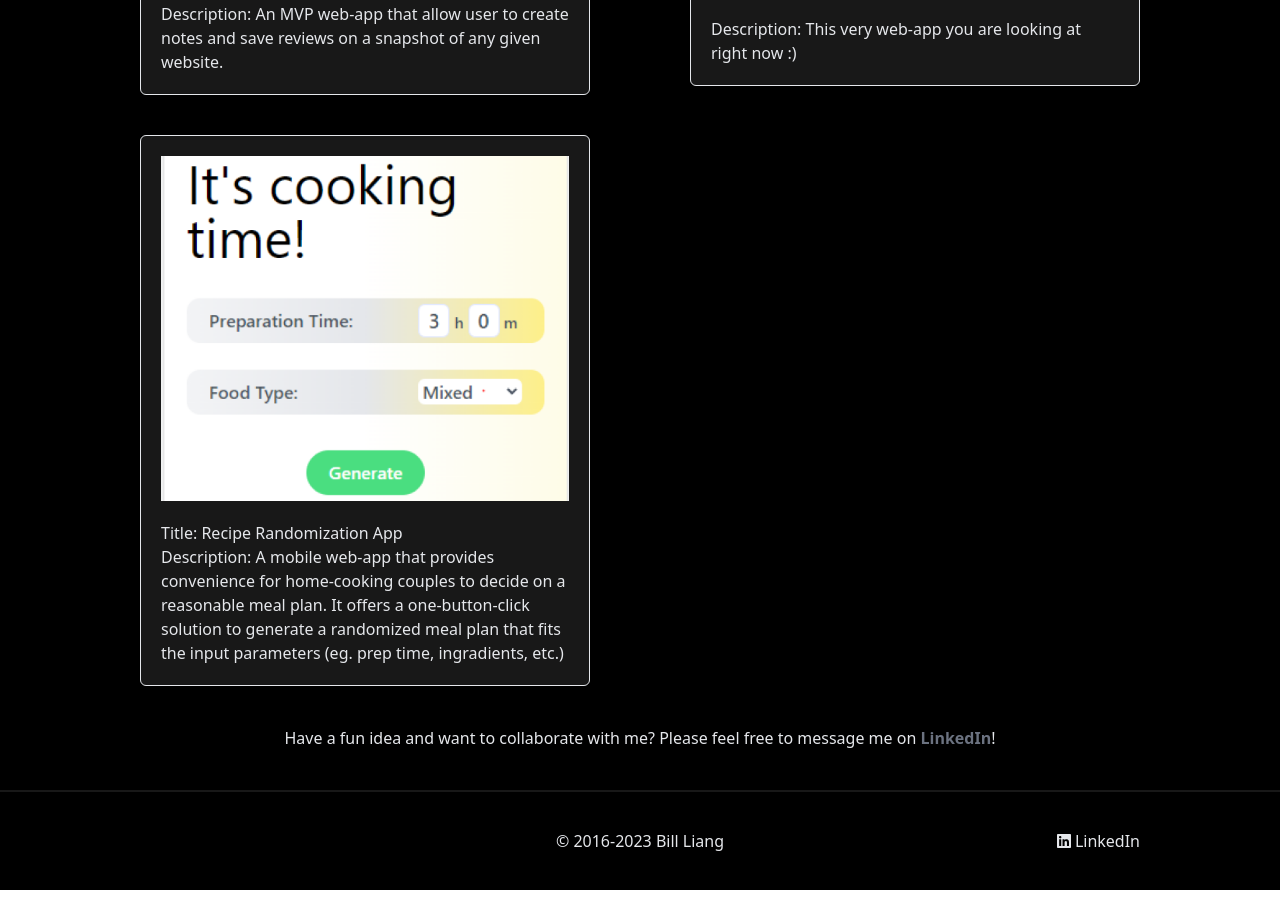
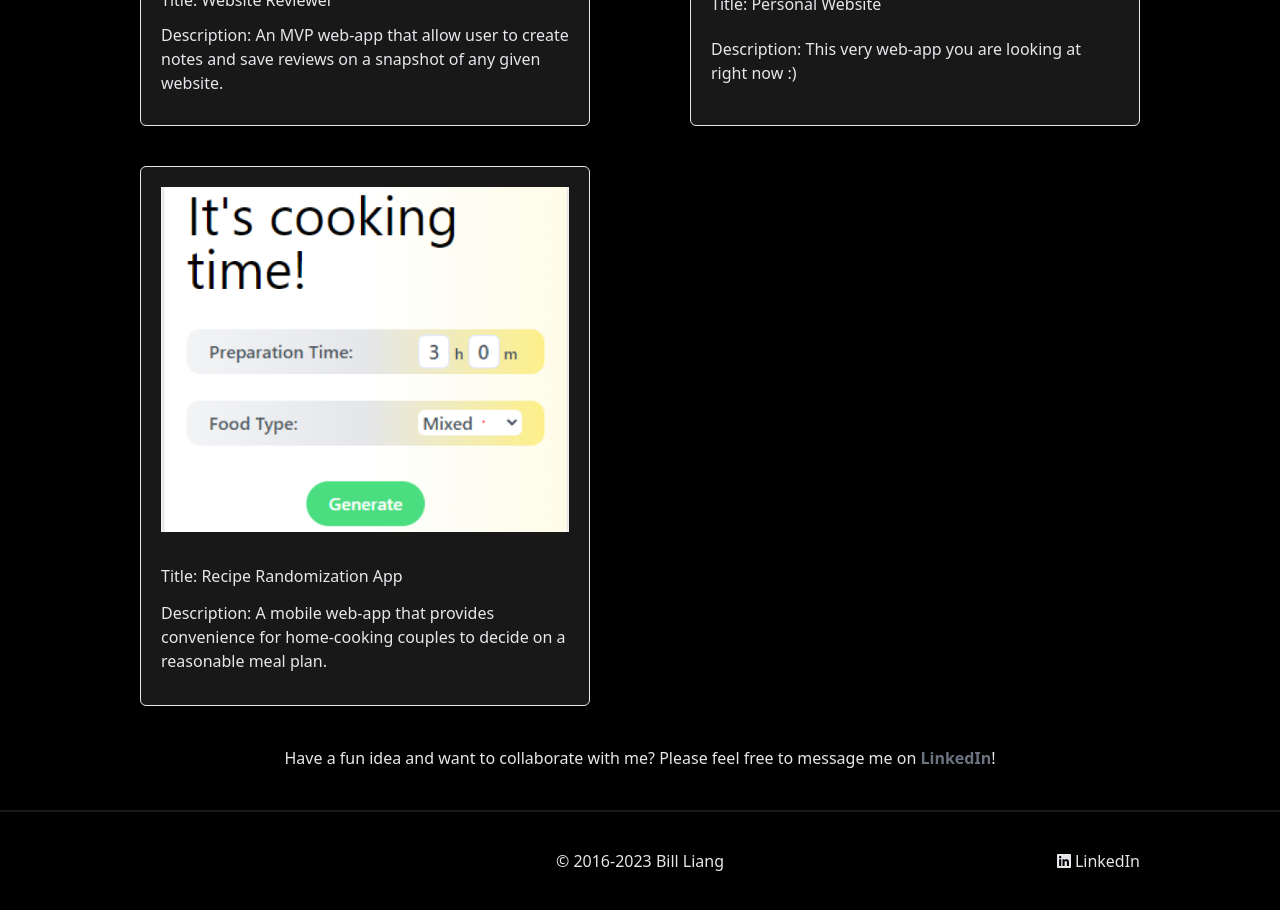
Before and after one commit to lzhlchmxl/2023-personal-site, a React (Create React App) app: page /projects in a window 1280 px wide. Shown: the part 640-1550 px from the top of the page. Built offline with nearby package versions, Linux system fonts and the light colour scheme.

Commit message:
Fix minor UI/UX issue on projectCard component

```diff
--- a/src/ProjectCard.tsx
+++ b/src/ProjectCard.tsx
@@ -48,14 +48,15 @@ export default function ProjectCard({
 
   const handleClick = (e: React.MouseEvent<HTMLDivElement, MouseEvent>) => {
     const x = e.clientX;
-    const {left, width} = e.currentTarget.getClientRects()[0];
-    if (x < left + width / 2) { // clicking the 'watch demo' button
+    const y = e.clientY;
+    const {left, width, top} = e.currentTarget.getClientRects()[0];
+    if (y < (top + 351) && x < left + width / 2) { // clicking the 'watch demo' button
       if (demo === null) {
         window.alert('There is no demo video for this project yet.');
       } else {
         setIsModalOpen(true);
       }
-    } else { // clicking the 'view code' button
+    } else if (y < (top + 351)) { // clicking the 'view code' button
       window.open(codeLink, "_blank");
     }
   }
@@ -65,9 +66,9 @@ export default function ProjectCard({
   }
 
   return (
-    <div className="relative min-w-[300px] min-h-[500px] w-full flex flex-col justify-between rounded-md text-white border-lightGray border-[1px] bg-white/10">
-      {/* [TODO] cursor should not be pointers when hovering project text, fix if have time */}
-      <div className="absolute w-full h-full z-10 cursor-pointer"
+    <div className="relative min-w-[300px] min-h-[540px] w-full flex flex-col justify-between rounded-md text-white border-lightGray border-[1px] bg-white/10">
+      {/* [TODO] cursor shouldn't be pointer when hovering text */}
+      <div className="absolute w-full h-full z-10 hover:cursor-pointer"
         onMouseOver={() => setIsHover(true)}
         onMouseLeave={() => setIsHover(false)}
         // [TODO] ehhh I messed up haha, there is gotta be a cleaner way to do this while achieving the sliding effect on hover/tap for both desktop and mobile
@@ -105,18 +106,18 @@ export default function ProjectCard({
       {
         isHover
         ?
-        <>
+        <div className="flex flex-col justify-evenly grow">
           <p className="capitalize px-5">Frontend: {technologies.frontend}</p>
           <p className="capitalize px-5">Backend: {technologies.backend}</p>
           <p className="capitalize px-5">Database: {technologies.database}</p>
           <p className="capitalize px-5">Hosting: {technologies.hosting}</p>
           <p className="capitalize px-5 pb-5">CI/CD: {technologies.cicd}</p>
-        </>
+        </div>
         :
-        <>
+        <div className="flex flex-col justify-evenly grow">
           <p className="capitalize px-5"> Title: {title}</p>
           <p className="px-5 pb-5">Description: {description}</p>
-        </>
+        </div>
       }
       <Modal
         isOpen={isModalOpen}
--- a/src/data.ts
+++ b/src/data.ts
@@ -148,7 +148,7 @@ export const projectsData = [
   },
   {
     title: 'recipe randomization app',
-    description: 'A mobile web-app that provides convenience for home-cooking couples to decide on a reasonable meal plan. It offers a one-button-click solution to generate a randomized meal plan that fits the input parameters (eg. prep time, ingradients, etc.)',
+    description: 'A mobile web-app that provides convenience for home-cooking couples to decide on a reasonable meal plan.',
     coverImg: recipeRandomizationAppCover,
     coverImgAlt: 'cover photo for recipe randomization app',
     demo: null,
```
